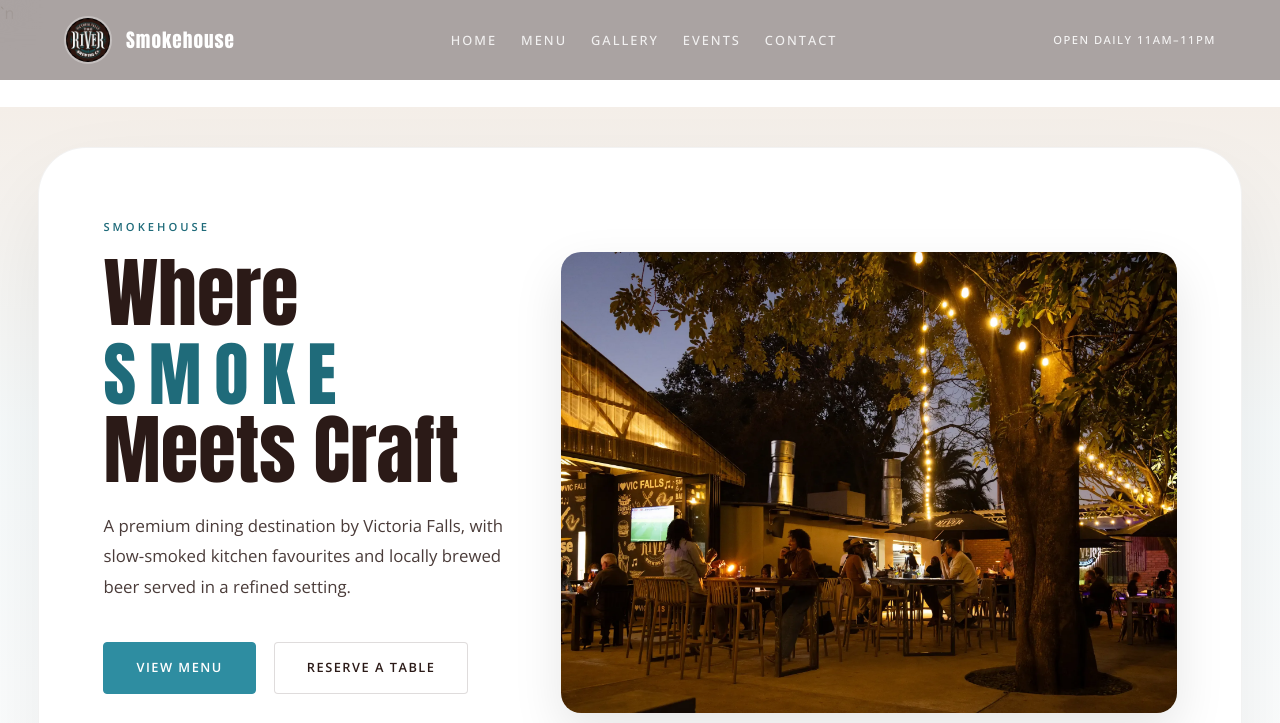
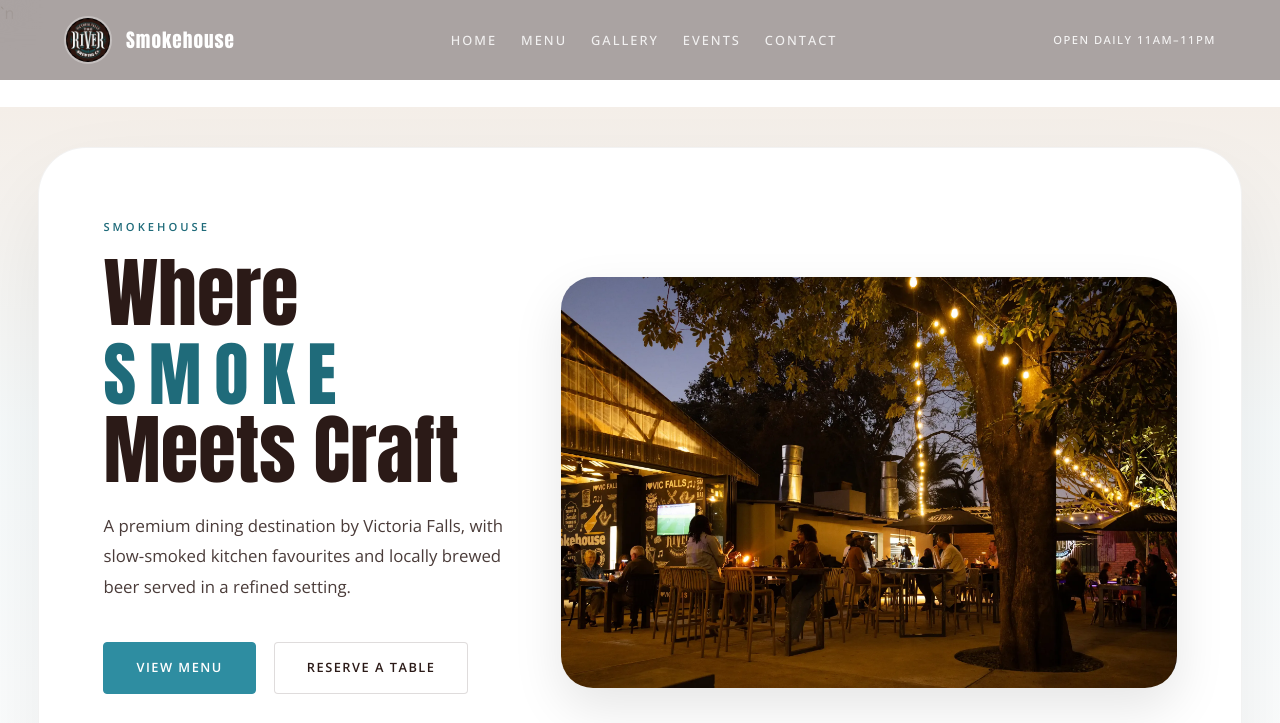
Before and after one commit to Methembe11/Smoke-House-Website-Redesign, a plain HTML site: page index.html in a window 1280 px wide. Shown: the top 723 px of the page. Drawn offline with nearby package versions, Linux system fonts and the light colour scheme.

Commit message:
Hero image: edge-to-edge fill with 32px border radius

```diff
--- a/style.css
+++ b/style.css
@@ -582,16 +582,16 @@ main {
 .hero-visual-frame {
     width: 100%;
     max-width: 720px;
-    border-radius: 20px;
+    border-radius: 32px;
     overflow: hidden;
     box-shadow: 0 20px 50px rgba(0, 0, 0, 0.1);
 }
 
 .hero-visual-frame img {
     width: 100%;
+    height: 100%;
     display: block;
     object-fit: cover;
-    aspect-ratio: 4 / 3;
 }
 
 @media (max-width: 1024px) {
```
